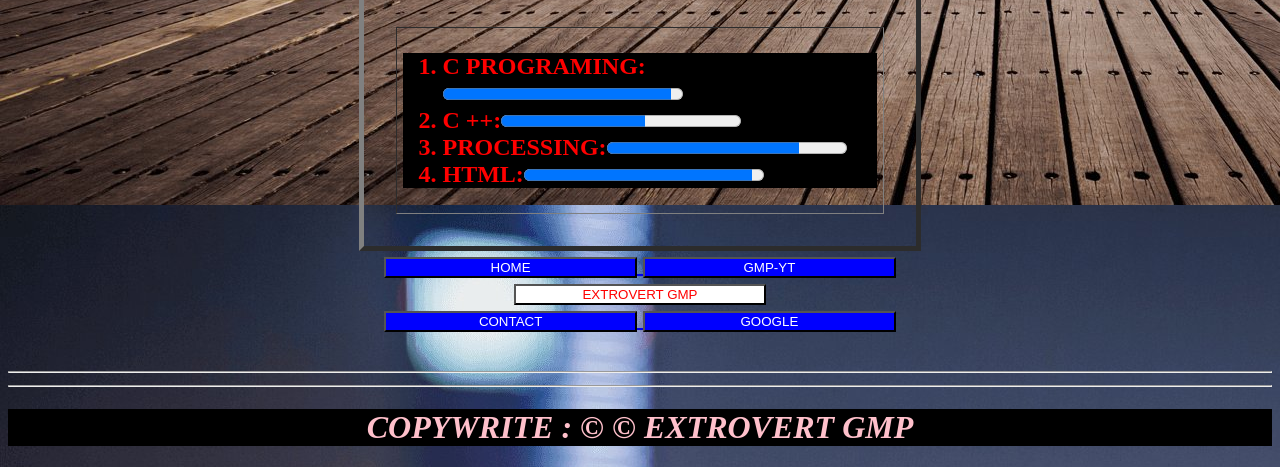
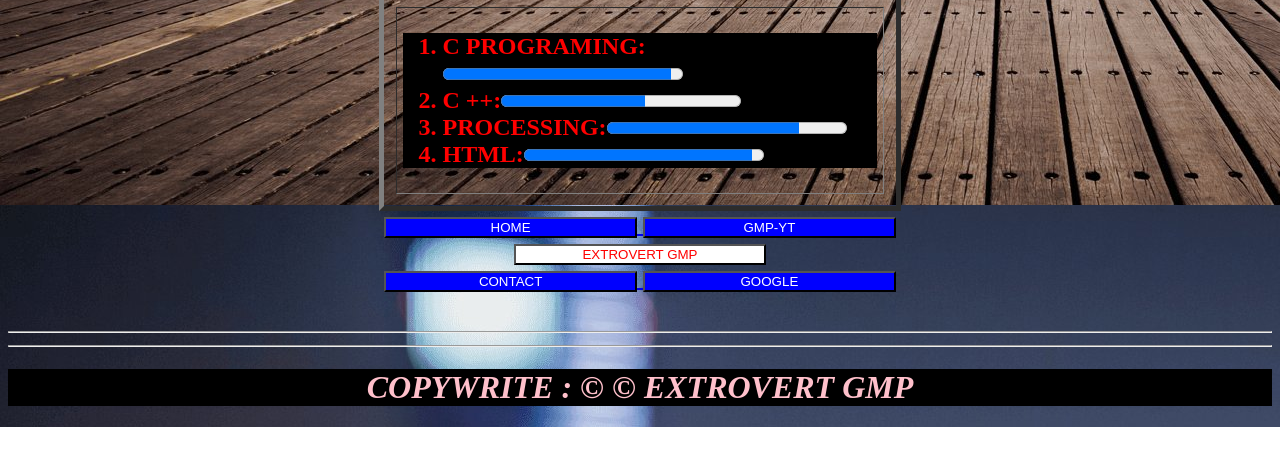
Before and after one commit to gmpilot/gmp-av, a plain HTML site: page index.html in a window 1280 px wide. Shown: the part 1955-2422 px from the top of the page. After the commit the page ends 2382 px from the top, so only its background shows below. Drawn offline with Linux system fonts and the light colour scheme.

Commit message:
Update index.html

```diff
--- a/index.html
+++ b/index.html
@@ -91,7 +91,7 @@ There was no way to anticipate what was about to happen. It was a worst-case sce
 
 	<img id="top"src="gmp-logo1.png">   <img id="top"src="gmp-logo1.png"> <br>
 
-		<table border="5"align="center"style="padding:30px;text-align:center">
+		<table border="5"align="center"style="padding:10px;text-align:center">
 	<tbody><tr><td align="center">
 	<ol style="text-align:left;background-color:black;color:red;width:90%">
 	<li><b>C PROGRAMING:</b><progress min="0" max="100" value="95"></progress> <br></li>
```
